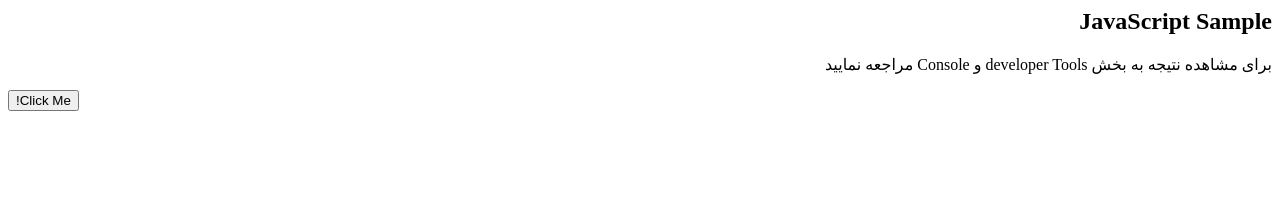
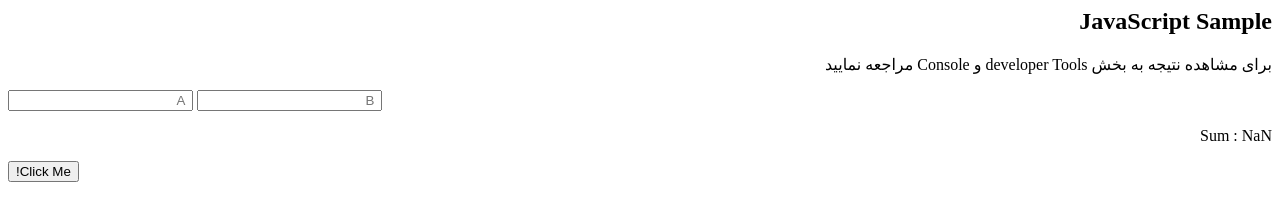
Before and after one commit to Ghanavati7915/univ-learn-html-css-bootstrap-js-2, a plain HTML site: page learn-js.html in a window 1280 px wide. Both pictures are taken after a click on the button "Click Me!". Drawn offline with Linux system fonts and the light colour scheme.

Commit message:
Update Learn

```diff
--- a/learn-js.html
+++ b/learn-js.html
@@ -9,13 +9,21 @@
         // a = 34;
         // console.log(a);
 
-        sum(10, 18)
-        sum(7, 28)
-        sum(569, 13)
+        // sum(10, 18)
+        // sum(7, 28)
+        // sum(569, 13)
 
         function sum(a, b) {
-            var c = a + b;
-            console.log(c);
+            var c = parseInt(a) + parseInt(b);
+            console.log('sum : ', c);
+            return c;
+        }
+
+        function sumByInput() {
+            var a = document.getElementById("inp_A").value;
+            var b = document.getElementById("inp_B").value;
+            var d = sum(a, b);
+            document.getElementById("result").innerHTML = 'Sum : ' + d;
         }
 
     </script>
@@ -23,7 +31,11 @@
 <boady style="direction : rtl">
     <h2> JavaScript Sample </h2>
     <p> برای مشاهده نتیجه به بخش developer Tools و Console مراجعه نمایید </p>
-    <button onclick="sum(5,5)"> Click Me! </button>
+    <input id="inp_A" type="text" placeholder=" A ">
+    <input id="inp_B" type="text" placeholder=" B ">
+    <p id="result"></p>
+    <!-- <button onclick="sum(5,5)"> Click Me! </button> -->
+    <button onclick="sumByInput()"> Click Me! </button>
 </boady>
 
 </html>
```
